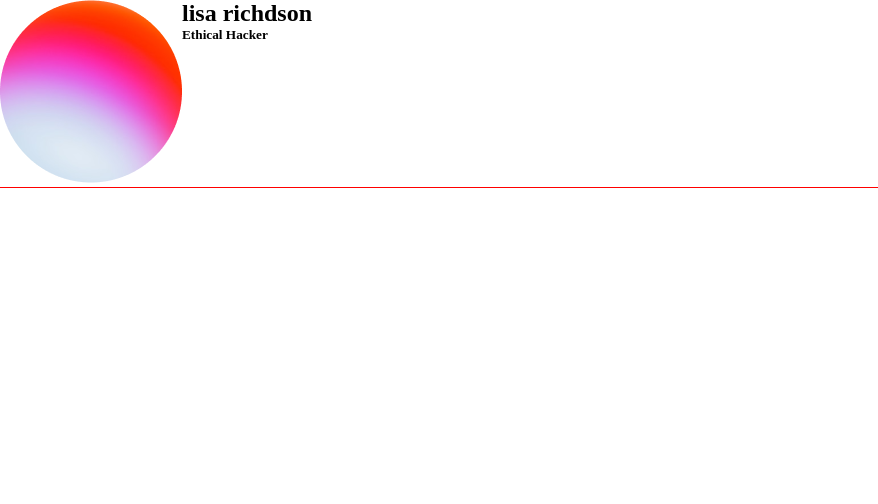
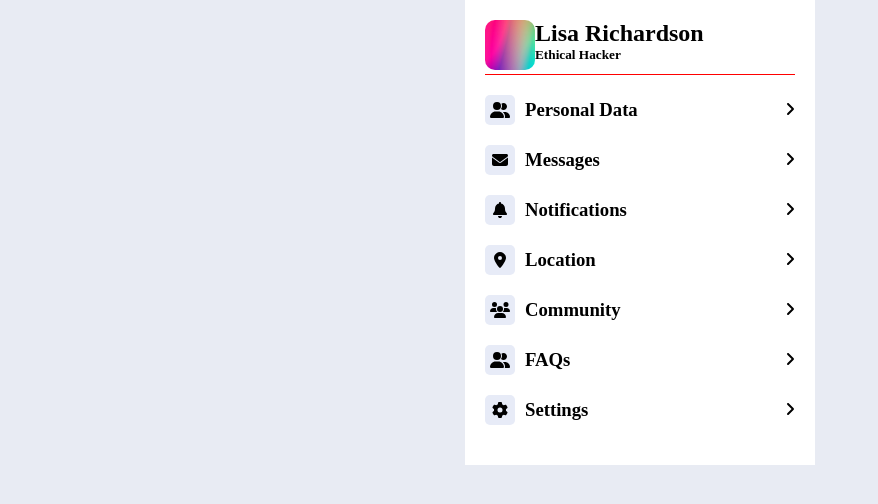
Before and after one commit to hassan-ayinde/MiniReactProjects, a React (Vite) app in the folder simple_mobile_navigation/: page / in a window 1280 px wide. Shown: the top 504 px of the page, without its empty margins (0-878 px from the left). Built offline with nearby package versions, Linux system fonts and the light colour scheme.

Commit message:
Implementation of dynamic prop handling in MenuList Component

```diff
--- a/simple_mobile_navigation/src/App.css
+++ b/simple_mobile_navigation/src/App.css
@@ -1,4 +1,43 @@
+.app{
+    width: 90%;
+    max-width: 350px;
+    margin: auto;
+    background-color: #FFFFFF;
+    padding: 20px;
+}
 .userprofile-card{
     display: flex;
     border-bottom: 1px solid red;
 }
+.userprofile-card img{
+    width: 50px;
+    height: 50px;
+    border-radius: 10px;
+}
+.menuItem-container{
+    display: flex;
+    justify-content: space-between;
+    align-items: center;
+}
+.option-container{
+    display: flex;
+    align-items: center;
+    gap: 10px;
+}
+.option-icon{
+    background-color: #E7EBF7;
+    border-radius: 5px;
+    width: 30px;
+    height: 30px;
+    display: flex;
+    align-items: center;
+    justify-content: center;
+}
+.main-option-container li,
+.other-option li{
+    list-style-type: none;
+    margin: 20px 0;
+}
+.dropdown-icon{
+    cursor: pointer;
+  }
--- a/simple_mobile_navigation/src/App.jsx
+++ b/simple_mobile_navigation/src/App.jsx
@@ -1,12 +1,14 @@
 import './App.css'
+import MenuList from './components/MenuList'
 import UserProfileCard from './components/UserProfileCard'
 
 function App() {
 
   return (
-    <>
+    <div className='app'>
       <UserProfileCard/>
-    </>
+      <MenuList/>
+    </div>
   )
 }
 
--- a/simple_mobile_navigation/src/components/MenuItem.jsx
+++ b/simple_mobile_navigation/src/components/MenuItem.jsx
@@ -1,8 +1,14 @@
 import React from 'react'
 
-const MenuItem = () => {
+const MenuItem = ({menuOption,icons:{option,dropdown}}) => {
   return (
-    <div></div>
+    <div className='menuItem-container'>
+      <div className='option-container'>
+        <p className='option-icon'>{option}</p>
+        <h3>{menuOption}</h3>
+      </div>
+      <div>{dropdown}</div>
+    </div>
   )
 }
 
--- a/simple_mobile_navigation/src/components/MenuList.jsx
+++ b/simple_mobile_navigation/src/components/MenuList.jsx
@@ -1,8 +1,84 @@
 import React from 'react'
+import MenuItem from './MenuItem'
+import {FontAwesomeIcon} from './FontAwesomeIcons'
 
 const MenuList = () => {
+  const defaultDropdownIcon = (
+    <span className='dropdown-icon'>
+      <FontAwesomeIcon icon='angle-right'/>
+    </span>
+);
   return (
-    <div>MenuList</div>
+    <div>
+      <ul className='main-option-container'>
+        <li>
+          <MenuItem
+          menuOption='Personal Data'
+          icons={{
+            option: <FontAwesomeIcon icon='user-group'/>,
+            dropdown: defaultDropdownIcon
+          }}
+          />
+        </li>
+        <li>
+          <MenuItem
+          menuOption='Messages'
+          icons={{
+            option: <FontAwesomeIcon icon='envelope'/>,
+            dropdown: defaultDropdownIcon
+          }}
+          />
+        </li>
+        <li>
+          <MenuItem
+          menuOption='Notifications'
+          icons={{
+            option: <FontAwesomeIcon icon='bell'/>,
+            dropdown: defaultDropdownIcon
+          }}
+          />
+        </li>
+        <li>
+          <MenuItem
+          menuOption='Location'
+          icons={{
+            option: <FontAwesomeIcon icon='location-dot'/>,
+            dropdown: defaultDropdownIcon
+          }}
+          />
+        </li>
+        <li>
+          <MenuItem
+          menuOption='Community'
+          icons={{
+            option: <FontAwesomeIcon icon='users'/>,
+            dropdown: defaultDropdownIcon
+          }}
+          />
+        </li>
+      </ul>
+
+      <ul className='other-option'>
+        <li>
+          <MenuItem
+          menuOption='FAQs'
+          icons={{
+            option: <FontAwesomeIcon icon='user-group'/>,
+            dropdown: defaultDropdownIcon
+          }}
+          />
+        </li>
+        <li>
+          <MenuItem
+          menuOption='Settings'
+          icons={{
+            option: <FontAwesomeIcon icon='gear'/>,
+            dropdown: defaultDropdownIcon
+          }}
+          />
+        </li>
+      </ul>
+    </div>
   )
 }
 
--- a/simple_mobile_navigation/src/components/UserProfileCard.jsx
+++ b/simple_mobile_navigation/src/components/UserProfileCard.jsx
@@ -1,5 +1,6 @@
 import React from 'react'
-import ProfileImage from '../assets/images/profile_picture.png'
+import ProfileImage from '../assets/images/cover.png'
+
 
 const UserProfileCard = () => {
   return (
@@ -8,7 +9,7 @@ const UserProfileCard = () => {
             <img src={ProfileImage} alt="" />
         </div>
         <div>
-            <h2>lisa richdson</h2>
+            <h2>Lisa Richardson</h2>
             <h5>Ethical Hacker</h5>
         </div>
     </div>
--- a/simple_mobile_navigation/src/index.css
+++ b/simple_mobile_navigation/src/index.css
@@ -3,3 +3,6 @@
   padding: 0;
   box-sizing: border-box;
 }
+body{
+  background-color: #E8EBF3;
+}
```
